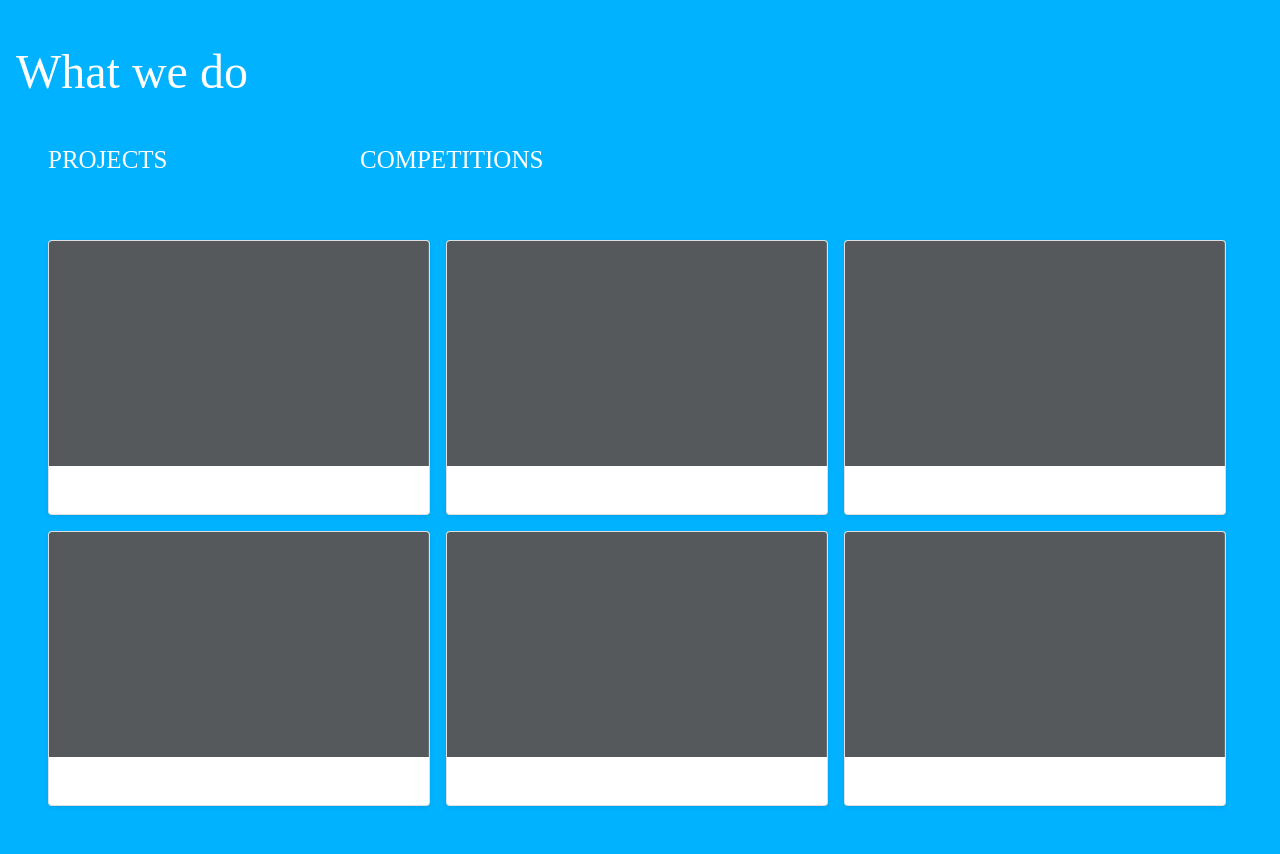
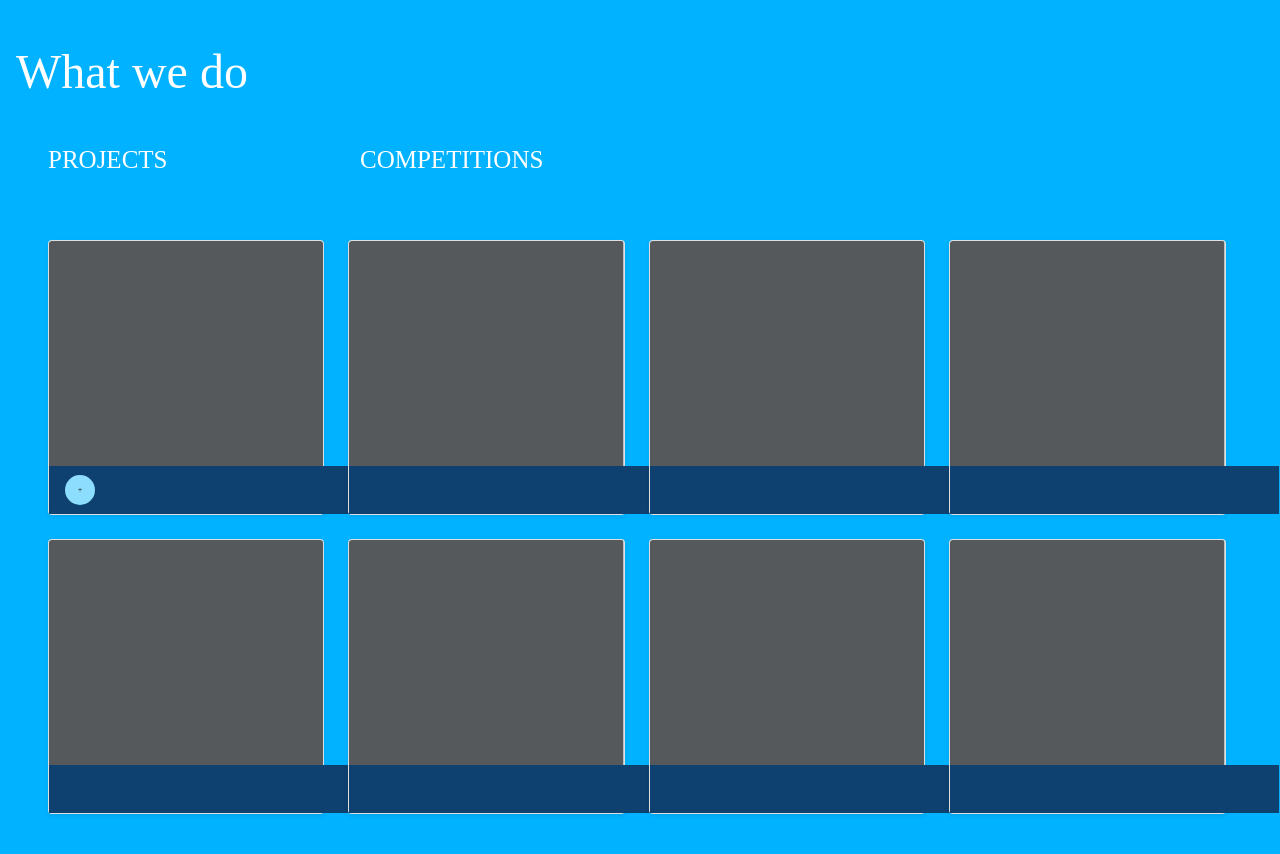
Before and after one commit to HarshRajAmbastha/WhatWeDoPage, a React (Create React App) app: page / in a window 1280 px wide. Shown: the top 854 px of the page. Built offline with nearby package versions, Linux system fonts and the light colour scheme.

Commit message:
button and card body to be adjusted

```diff
--- a/src/Whatwedo.js
+++ b/src/Whatwedo.js
@@ -13,7 +13,7 @@ const Whatwedo = () => {
 
 
 {/* starts here */}
-      <div class="row row-cols-1 row-cols-sm-2 row-cols-md-3 g-3">
+      <div class="row row-cols-1 row-cols-sm-2 row-cols-md-4 g-4">
         <div class="col">
           <div class="card shadow-sm">
             <svg class="bd-placeholder-img card-img-top" width="10%" height="225" xmlns="http://www.w3.org/2000/svg" role="img" aria-label="Placeholder: Thumbnail" preserveAspectRatio="xMidYMid slice" focusable="false"><title>Placeholder</title><rect width="100%" height="100%" fill="#55595c"></rect><text x="50%" y="50%" fill="#eceeef" dy=".3em">
@@ -24,7 +24,7 @@ const Whatwedo = () => {
               {/* <p class="card-text" className="wwd-card-text wwd-p">Project Name */}
               {/* <button type="button"  className="wwd-button"> </button> */}
               {/* </p>   */}
-
+              <button type="button" class="btn btn-primary btn-circle btn-sm">+</button>
 
               <div class="d-flex justify-content-between align-items-center">
                 <div class="btn-group">
@@ -121,6 +121,42 @@ const Whatwedo = () => {
         </div>
 
 
+
+        <div class="col">
+          <div class="card shadow-sm">
+            <svg class="bd-placeholder-img card-img-top" width="100%" height="225" xmlns="http://www.w3.org/2000/svg" role="img" aria-label="Placeholder: Thumbnail" preserveAspectRatio="xMidYMid slice" focusable="false"><title>Placeholder</title><rect width="100%" height="100%" fill="#55595c"></rect><text x="50%" y="50%" fill="#eceeef" dy=".3em">    </text></svg>
+
+            <div class="card-body">
+              {/* <p class="card-text" className="wwd-card-text wwd-p">Project Name<button type="button"  className="wwd-button">+</button></p> */}
+              <div class="d-flex justify-content-between align-items-center">
+                <div class="btn-group">
+
+
+                </div>
+
+              </div>
+            </div>
+          </div>
+        </div>
+
+
+        <div class="col">
+          <div class="card shadow-sm">
+            <svg class="bd-placeholder-img card-img-top" width="100%" height="225" xmlns="http://www.w3.org/2000/svg" role="img" aria-label="Placeholder: Thumbnail" preserveAspectRatio="xMidYMid slice" focusable="false"><title>Placeholder</title><rect width="100%" height="100%" fill="#55595c"></rect><text x="50%" y="50%" fill="#eceeef" dy=".3em">    </text></svg>
+
+            <div class="card-body">
+              {/* <p class="card-text" className="wwd-card-text wwd-p">Project Name<button type="button"  className="wwd-button">+</button></p> */}
+              <div class="d-flex justify-content-between align-items-center">
+                <div class="btn-group">
+
+
+                </div>
+
+              </div>
+            </div>
+          </div>
+        </div>
+
       </div>
     </div>
 
--- a/src/whatwedo.css
+++ b/src/whatwedo.css
@@ -108,7 +108,7 @@ border-radius: 100px;
 
 .card-body{
 /* position: absolute; */
-width: 283px;
+width: 329px;
 height: 48px;
 /* left: 59px;
 top: 1517px; */
@@ -120,7 +120,45 @@ font-size: 25px;
 line-height: 32px;
 display: flex;
 align-items: center;
-
+background: #0E4170;
 color: #8DDDFF;
 
 }
+
+
+.btn-circle.btn-sm {
+  width: 30px;
+  height: 30px;
+  padding: 6px 0px;
+  border-radius: 15px;
+  font-size: 8px;
+  text-align: center;
+  background: #8DDDFF;
+  border: 1px dashed #8DDDFF;
+box-sizing: border-box;
+color: black;
+font-family: Cerebri Sans;
+/* font-size: 30px; */
+font-style: normal;
+font-weight: 500;
+}
+.btn-circle.btn-md {
+  width: 50px;
+  height: 50px;
+  padding: 7px 10px;
+  border-radius: 25px;
+  font-size: 10px;
+  text-align: center;
+
+
+}
+.btn-circle.btn-xl {
+  width: 70px;
+  height: 70px;
+  padding: 10px 16px;
+  border-radius: 35px;
+  font-size: 12px;
+  text-align: center;
+
+
+}
```
